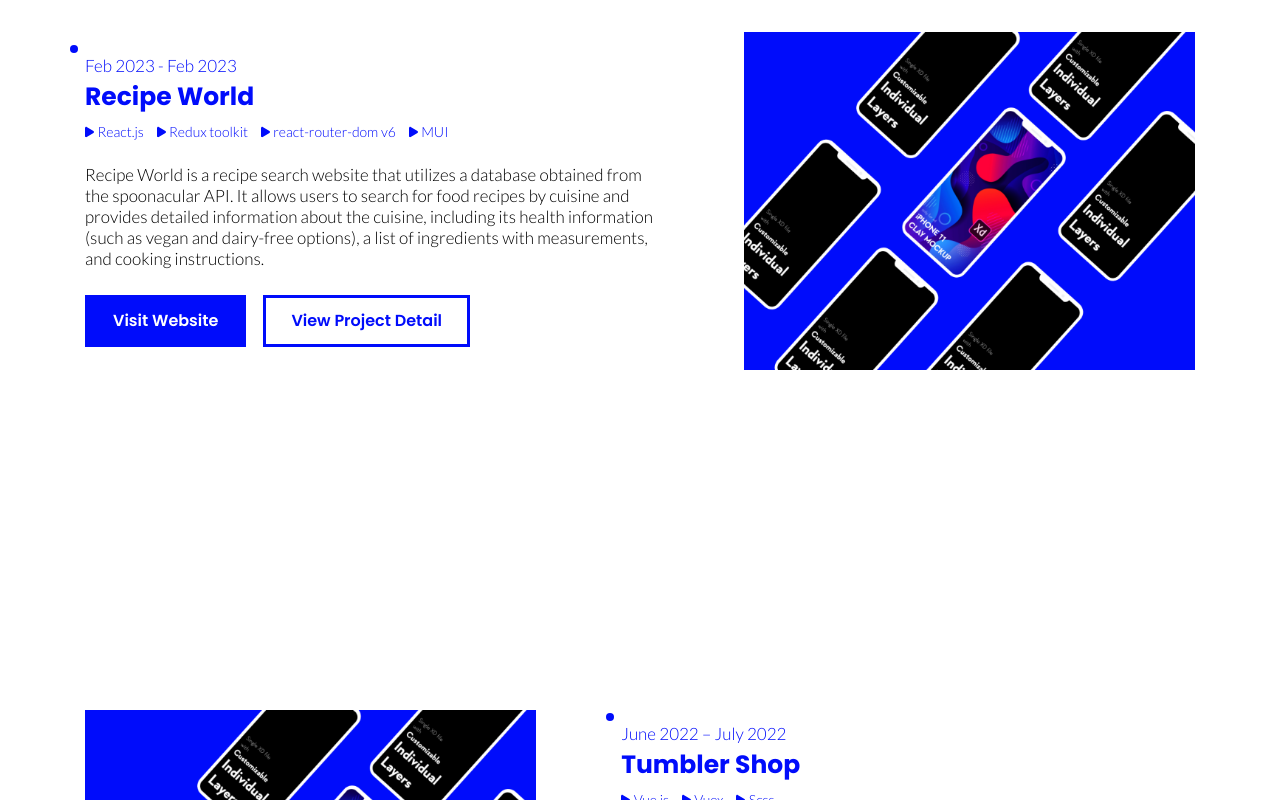
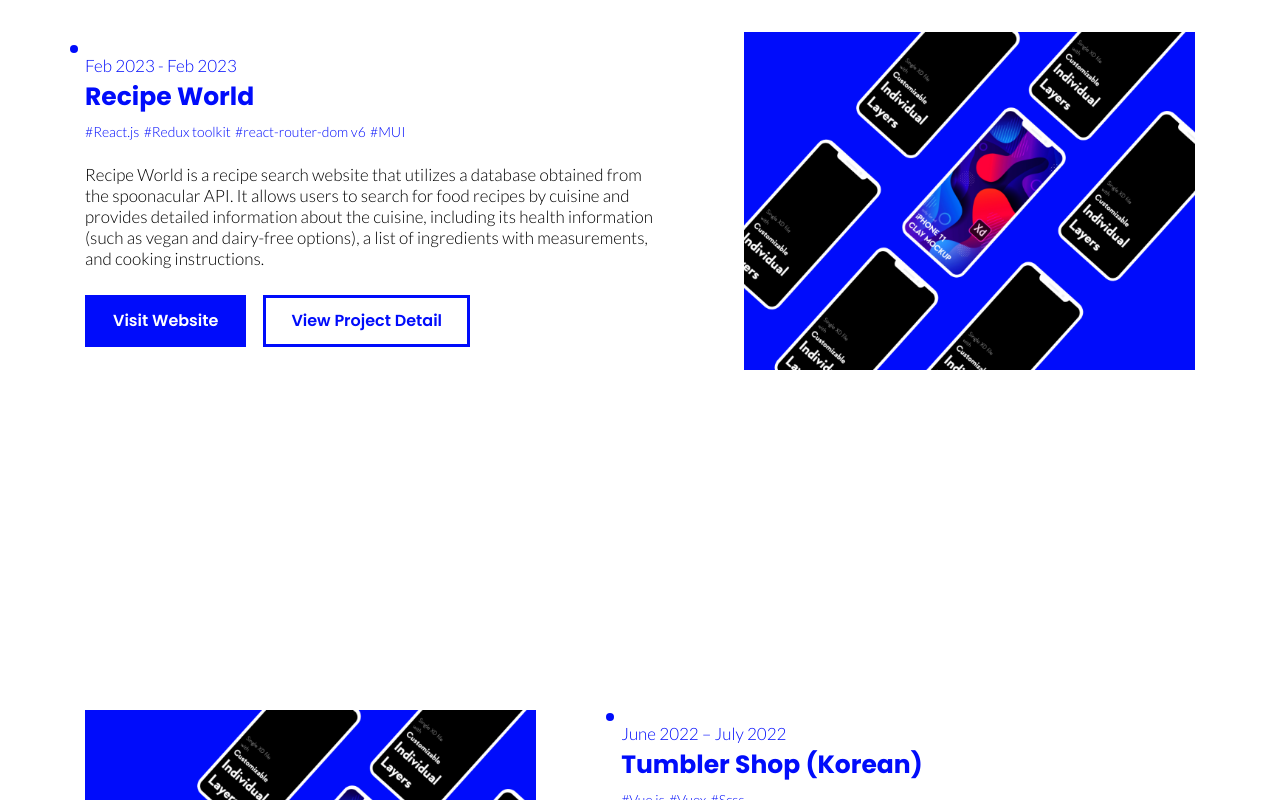
Before and after one commit to hyeonahc/portfolio, a Next.js app: page / in a window 1280 px wide. Shown: the part 1680-2480 px from the top of the page. Built offline with nearby package versions, Linux system fonts and the light colour scheme.

Commit message:
#19 design: Rename tags to dev and Update design

```diff
--- a/components/ProjectSection/ProjectItem/ProjectItem.styled.js
+++ b/components/ProjectSection/ProjectItem/ProjectItem.styled.js
@@ -17,7 +17,7 @@ export const Title = styled.h2`
 
 export const Tags = styled.div`
   display: flex;
-  gap: 0.75em;
+  gap: 0.25em;
   margin-bottom: 1.5em;
 `
 
@@ -32,7 +32,6 @@ export const Tag = styled.span`
   font-size: ${props => props.theme.fontSizes.sm};
   font-weight: ${props => props.theme.fontWeight.light};
   color: ${props => props.theme.colors.primary};
-  margin-left: 0.25em;
 `
 
 export const Description = styled.p`
--- a/components/ProjectSection/ProjectItem/index.js
+++ b/components/ProjectSection/ProjectItem/index.js
@@ -1,6 +1,4 @@
 import Button from '@components/Common/Button'
-import { faPlay } from '@fortawesome/free-solid-svg-icons'
-import { FontAwesomeIcon } from '@fortawesome/react-fontawesome'
 import project from '@public/project.png'
 import { BulletPoint, Col, Row } from '@styles/globals'
 import Image from 'next/image'
@@ -15,7 +13,7 @@ import {
 } from './ProjectItem.styled'
 
 const ProjectItem = ({ projectItemData, projectNumber }) => {
-  const { date, title, tags, description, links } = projectItemData
+  const { date, title, devs, description, links } = projectItemData
 
   const initialBtnInfo = [
     {
@@ -70,10 +68,9 @@ const ProjectItem = ({ projectItemData, projectNumber }) => {
         </Date>
         <Title>{title}</Title>
         <Tags>
-          {tags.map((tag, index) => (
+          {devs.map((dev, index) => (
             <TagBox key={index}>
-              <FontAwesomeIcon icon={faPlay} />
-              <Tag>{tag}</Tag>
+              <Tag>#{dev}</Tag>
             </TagBox>
           ))}
         </Tags>
--- a/components/ProjectSection/index.js
+++ b/components/ProjectSection/index.js
@@ -7,7 +7,7 @@ const projectData = [
   {
     date: 'Sep 2022 – Feb 2023',
     title: 'go together travel agency',
-    tags: [
+    devs: [
       'Next.js',
       'TypeScript',
       'Redux toolkit',
@@ -26,7 +26,7 @@ const projectData = [
   {
     date: 'Feb 2023 - Feb 2023 ',
     title: 'Recipe World',
-    tags: ['React.js', 'Redux toolkit', 'react-router-dom v6', 'MUI'],
+    devs: ['React.js', 'Redux toolkit', 'react-router-dom v6', 'MUI'],
     description:
       'Recipe World is a recipe search website that utilizes a database obtained from the spoonacular API. It allows users to search for food recipes by cuisine and provides detailed information about the cuisine, including its health information (such as vegan and dairy-free options), a list of ingredients with measurements, and cooking instructions.',
     links: [
@@ -36,8 +36,8 @@ const projectData = [
   },
   {
     date: 'June 2022 – July 2022',
-    title: 'tumbler shop',
-    tags: ['Vue.js', 'Vuex', 'Scss'],
+    title: 'tumbler shop (Korean)',
+    devs: ['Vue.js', 'Vuex', 'Scss'],
     description:
       'Tumbler Shop is an online marketplace that offers a wide selection of tumblers from various brands. Users can easily browse, compare, and purchase their desired tumblers, eliminating the hassle of searching through multiple stores. With a user-friendly interface and convenient features like account registration, product management, and purchase history, Tumbler Shop provides a seamless shopping experience for tumbler enthusiasts.',
     links: [
```
